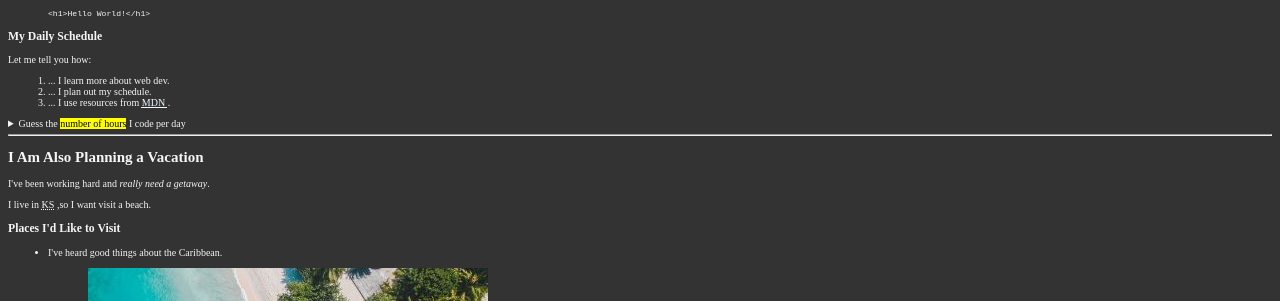
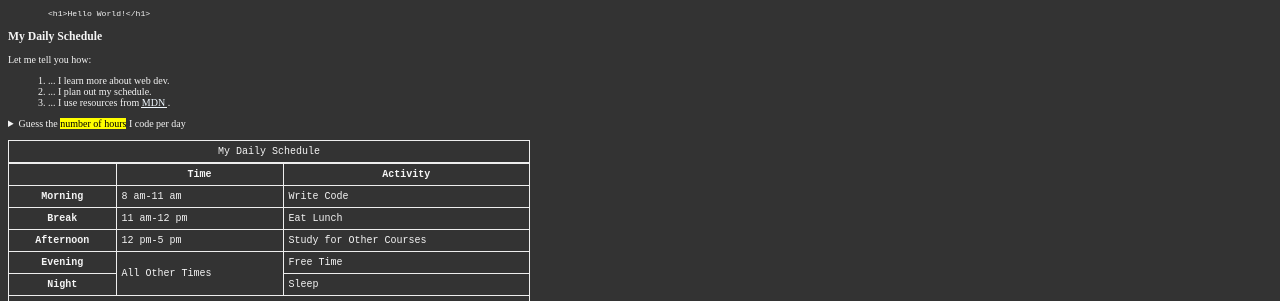
Before and after one commit to alexanderlieder1/learning-cs, a website: page 01_LESSON/index.html in a window 1280 px wide. Shown: the part 499-800 px from the top of the page. Drawn offline with Linux system fonts and the light colour scheme.

Commit message:
feat: Add daily schedule table

```diff
--- a/01_LESSON/index.html
+++ b/01_LESSON/index.html
@@ -63,6 +63,76 @@
                             </p>
                         </details>
                     </aside>
+                    <br>
+                    <table>
+                        <caption>My Daily Schedule</caption>
+                        <thead>
+                            <tr>
+                                <th>&nbsp;</th>
+                                <th scope="col">Time</th>
+                                <th scope="col">Activity</th>
+                            </tr>
+                        </thead>
+                        <tbody>
+                            <tr>
+                                <th scope="row">
+                                    Morning
+                                </th>
+                                <td>
+                                    <time datetime="08:00">8 am</time>-<time datetime="11:00">11 am</time>
+                                </td>
+                                <td>
+                                    Write Code
+                                </td>
+                            </tr>
+                            <tr>
+                                <th scope="row">
+                                    Break
+                                </th>
+                                <td>
+                                    <time datetime="11:00">11 am</time>-<time datetime="12:00">12 pm</time>
+                                </td>
+                                <td>
+                                    Eat Lunch
+                                </td>
+                            </tr>
+                            <tr>
+                                <th scope="row">
+                                    Afternoon
+                                </th>
+                                <td>
+                                    <time datetime="12:00">12 pm</time>-<time datetime="17:00">5 pm</time>
+                                </td>
+                                <td>
+                                    Study for Other Courses
+                                </td>
+                            </tr>
+                            <tr>
+                                <th scope="row">
+                                    Evening
+                                </th>
+                                <td rowspan="2">
+                                    All Other Times
+                                </td>
+                                <td>
+                                    Free Time
+                                </td>
+                            </tr>
+                            <tr>
+                                <th scope="row">
+                                    Night
+                                </th>
+                                <td>
+                                    Sleep
+                                </td>
+                            </tr>
+                        </tbody>
+                        <tfoot>
+                            <tr>
+                                <td colspan="3">And that's what I do every day, 5 days a week. Just eat, sleep, code... and recharge!</td>
+                            </tr>
+                        </tfoot>
+                    </table>
                 </section>
             </article>
 
--- a/01_LESSON/main.css
+++ b/01_LESSON/main.css
@@ -14,6 +14,13 @@ a:visited {
     color: lightgray;
 }
 
-a:hover {
+a:hover, a:active {
     color: #eee;
 }
+
+table, tr, th, td, caption {
+    border: 1px solid #eee;
+    font-family: 'Courier New', Courier, monospace;
+    border-collapse: collapse;
+    padding: 0.5rem;
+}
```
